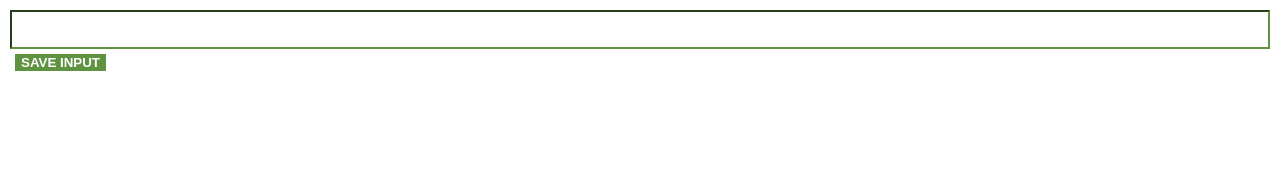
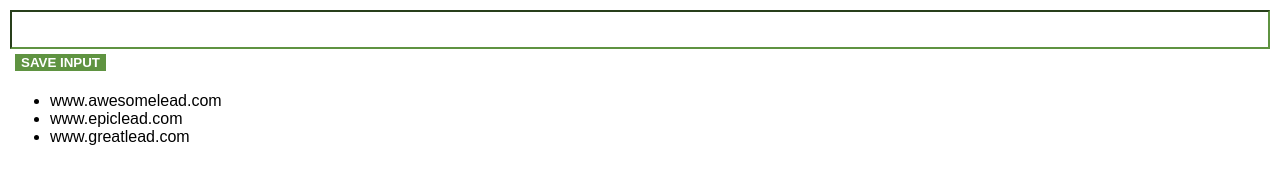
Before and after one commit to Awadesh365/Track-My-People-extension, a plain HTML site: page index.html in a window 1280 px wide. Drawn offline with Linux system fonts and the light colour scheme.

Commit message:
changes on list items and Fixed Bug  of Error Regarding DOM.

```diff
--- a/index.css
+++ b/index.css
@@ -11,6 +11,7 @@ Style our app according to the provided design!
 green color -> #5f9341
 
 */
+
 
 
 input {
--- a/index.html
+++ b/index.html
@@ -1,4 +1,5 @@
 <html>
+
 
 <head>
     <link rel="stylesheet" href="index.css">
@@ -10,6 +11,11 @@
     <!-- Create a SAVE INPUT button with id="input-btn" -->
     <button id="input-btn">SAVE INPUT</button>
     <script src="index.js"></script>
+
+    <ul id="ul-el"></ul>
+
+    <div id="container">
+    </div>
 </body>
 
 </html>
--- a/index.js
+++ b/index.js
@@ -1,8 +1,27 @@
-let myLeads = [];
-const inputEl = document.getElementById("input-el");
+// Wait for the DOM (HTML content) to be fully loaded before executing any JavaScript code
+document.addEventListener("DOMContentLoaded", function () {
 
-let inputBtn = document.getElementById("input-btn");
+  const inputEl = document.getElementById("input-el");
+  const inputBtn = document.getElementById("input-btn");
+  const ulEl = document.getElementById("ul-el");
 
-inputBtn.addEventListener("click", function () {
-  console.log("Button clicked! by addEventListener");
+  let myLeads = ["www.awesomelead.com", "www.epiclead.com", "www.greatlead.com"];
+
+
+  inputBtn.addEventListener("click", function () {
+    myLeads.push(inputEl.value);
+  });
+
+
+  for (let i = 0; i < myLeads.length; i++) {
+    ulEl.innerHTML += "<li>" + myLeads[i] + "</li>";
+
+    // Alternative way
+    /*
+     create element:- const li = document.createElement("li")
+    set text content:- li.textContent = myLeads[i]
+    append to ul :- ulEl.append(li)
+     */
+  }
+
 });
```
